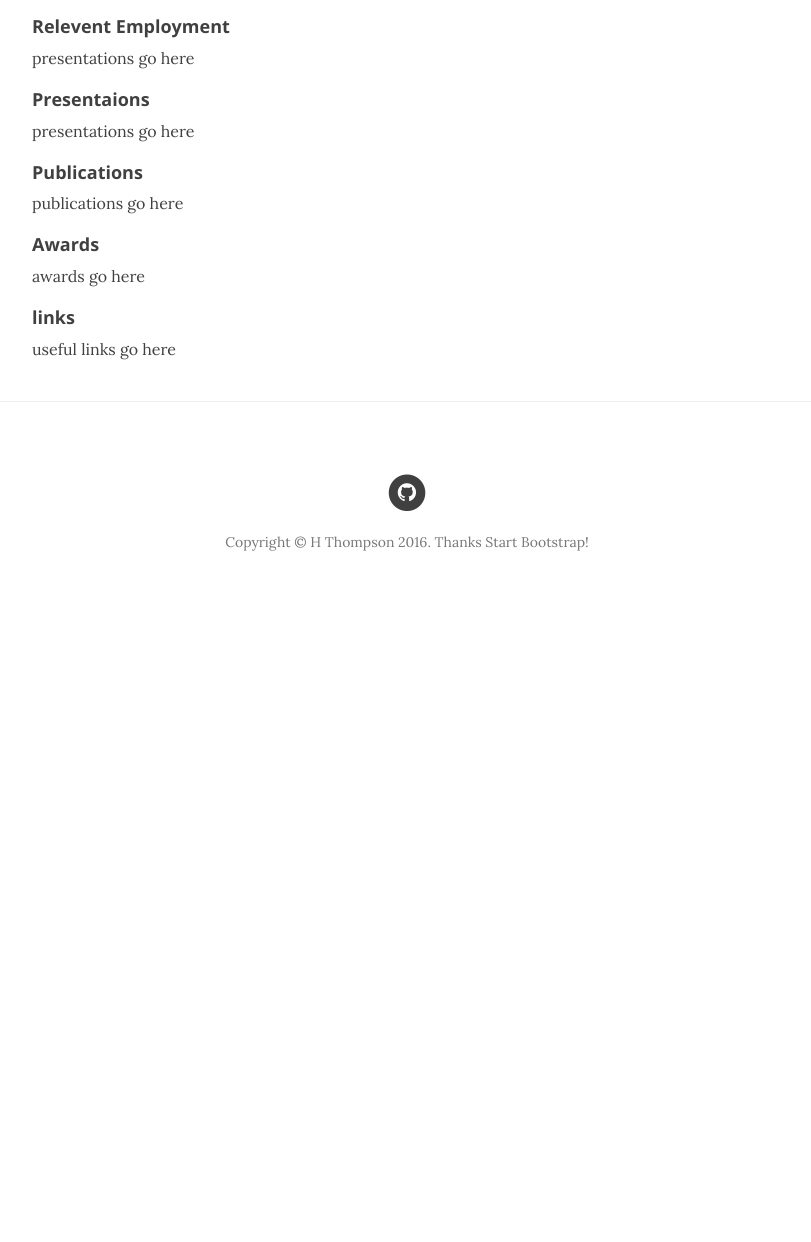
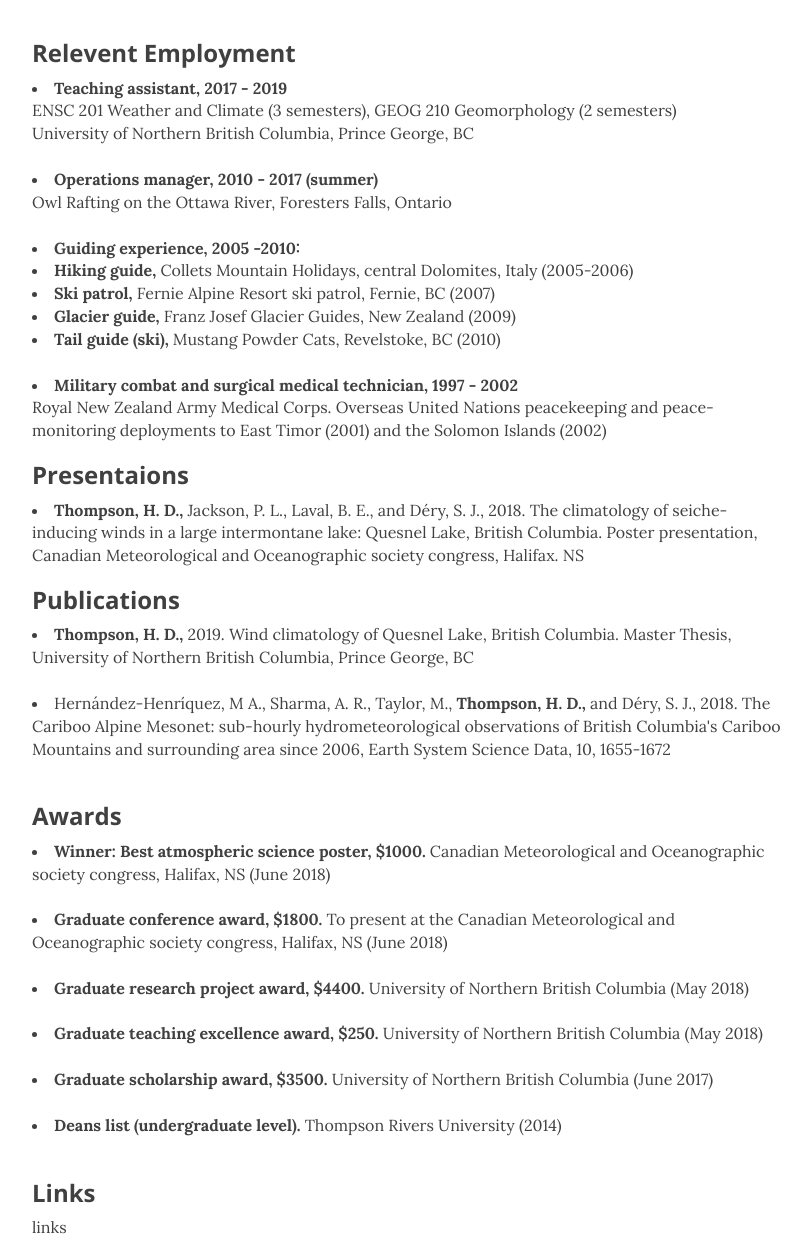
Before and after one commit to hadleigh/github.io, a plain HTML site: page index.html in a window 1280 px wide. Shown: the part 978-2220 px from the top of the page, without its empty margins (233-1044 px from the left). Before the commit the page ends 1595 px from the top, so only its background shows below. Drawn offline with nearby package versions, Linux system fonts and the light colour scheme.

Commit message:
new resume on webpage

```diff
--- a/index.html
+++ b/index.html
@@ -47,24 +47,12 @@
             <div class="collapse navbar-collapse" id="bs-example-navbar-collapse-1">
                 <ul class="nav navbar-collapse navbar-right">
                     <li>
-                        <a href="index.html">Home / About Me</a>
-                    </li>
-                    <li>
-                        <a href="/resume_folder/resume.html">Resume Notebook Page</a>
-                    </li>
-                    <li>
                     	<a href="https://github.com/hadleigh/hadleigh.github.io/blob/master/python_examples_folder/pred_prey_integrator.py">Python Example - Runge Kutta Integrator</a>
                     </li>
                 </ul>
                  <ul class="nav navbar-collapse navbar-left">
                     <li>
-                    	<a href="/resume_folder/hadleigh_resume.pdf">Resume PDF</a>
-                    </li>
-                    <li>
-                    	<a href="/work_examples_folder/hysplit_modelling.pdf">HYSPLIT Modelling PDF</a>
-                    </li>
-                    <li>
-                    	<a href="/work_examples_folder/research_proposal.pdf">Research Proposal PDF</a>
+                    	<a href="/resume_folder/H_Thompson_resume_May2019.pdf">Resume (.pdf file)</a>
                     </li>
                 </ul>
             </div>
@@ -99,7 +87,8 @@
 
                     <li><strong>Research assitant, 2019 - Present </strong> <br>
                     Northern Hydrometeorology Group (Dr Stepehn Dery) <br>
-                    University of Northern British Columbia, Prince George, BC. Canada
+                    University of Northern British Columbia, Prince George, BC. Canada<br>
+                    <br>
                 </p>
 				<p>
                	    <h3>Education</h3>
@@ -117,24 +106,57 @@
 				    <br>
                 </p>
                 <p>
-                    <h4>Relevent Employment</h4>
-                    presentations go here
+                    <h3>Relevent Employment</h3>
+
+                    <li><strong>Teaching assistant, 2017 - 2019</strong><br>
+                    ENSC 201 Weather and Climate (3 semesters), GEOG 210 Geomorphology (2 semesters)<br>
+                    University of Northern British Columbia, Prince George, BC</li>
+                    <br>
+                    <li><strong>Operations manager, 2010 - 2017 (summer)</strong><br>
+                    Owl Rafting on the Ottawa River, Foresters Falls, Ontario</li>
+                    <br>
+                    <li><strong>Guiding experience, 2005 -2010:</strong><br>
+                    	<li><strong>Hiking guide,</strong> Collets Mountain Holidays, central Dolomites, Italy (2005-2006)</li>
+						<li><strong>Ski patrol,</strong> Fernie Alpine Resort ski patrol, Fernie, BC (2007)</li>
+						<li><strong>Glacier guide,</strong> Franz Josef Glacier Guides, New Zealand (2009)</li>
+						<li><strong>Tail guide (ski),</strong> Mustang Powder Cats, Revelstoke, BC (2010)</li>
+					</li>
+					<br>
+					<li><strong>Military combat and surgical medical technician, 1997 - 2002</strong><br>
+					Royal New Zealand Army Medical Corps. Overseas United Nations peacekeeping and peace-monitoring deployments to East Timor (2001) and the Solomon Islands (2002)</li>
                 </p>
 				<p>
-               	    <h4>Presentaions</h4>
-                    presentations go here
+               	    <h3>Presentaions</h3>
+
+                    <li><strong>Thompson, H. D.,</strong> Jackson, P. L., Laval, B. E., and Déry, S. J., 2018. The climatology of seiche-inducing winds in a large intermontane lake: Quesnel Lake, British Columbia. Poster presentation, Canadian Meteorological and Oceanographic society congress, Halifax. NS</li>
                 </p>
                 <p>
-                    <h4>Publications</h4>
-                    publications go here
+                    <h3>Publications</h3>
+
+                    <li><strong>Thompson, H. D.,</strong> 2019. Wind climatology of Quesnel Lake, British Columbia. Master Thesis, University of Northern British Columbia, Prince George, BC</li>
+                    <br>
+                    <li>Hernández-Henríquez, M A., Sharma, A. R., Taylor, M., <strong>Thompson, H. D.,</strong> and Déry, S. J.,  2018. The Cariboo Alpine Mesonet: sub-hourly hydrometeorological observations of British Columbia's Cariboo Mountains and surrounding area since 2006, Earth System Science Data, 10, 1655-1672</li>
+                    <br>
                 </p>
                 <p>
-                    <h4>Awards</h4>
-                    awards go here
+                    <h3>Awards</h3>
+
+                    <li><strong>Winner: Best atmospheric science poster, $1000.</strong> Canadian Meteorological and Oceanographic society congress, Halifax, NS (June 2018)</li>
+                    <br>
+					<li><strong>Graduate conference award, $1800.</strong> To present at the Canadian Meteorological and Oceanographic society congress, Halifax, NS (June 2018)</li>
+					<br>
+					<li><strong>Graduate research project award, $4400.</strong> University of Northern British Columbia (May 2018)</li>
+					<br>
+					<li><strong>Graduate teaching excellence award, $250.</strong> University of Northern British Columbia (May 2018)</li>
+					<br>
+					<li><strong>Graduate scholarship award, $3500.</strong> University of Northern British Columbia (June 2017)</li>
+					<br>
+					<li><strong>Deans list (undergraduate level).</strong> Thompson Rivers University (2014)</li>
+					<br>
                 </p>
                 <p>
-                    <h4>links</h4>
-                    useful links go here
+                    <h3>Links</h3>
+                    links
                 </p>
             </div>
         </div>
```
Also changed, not shown: 1 other file.
